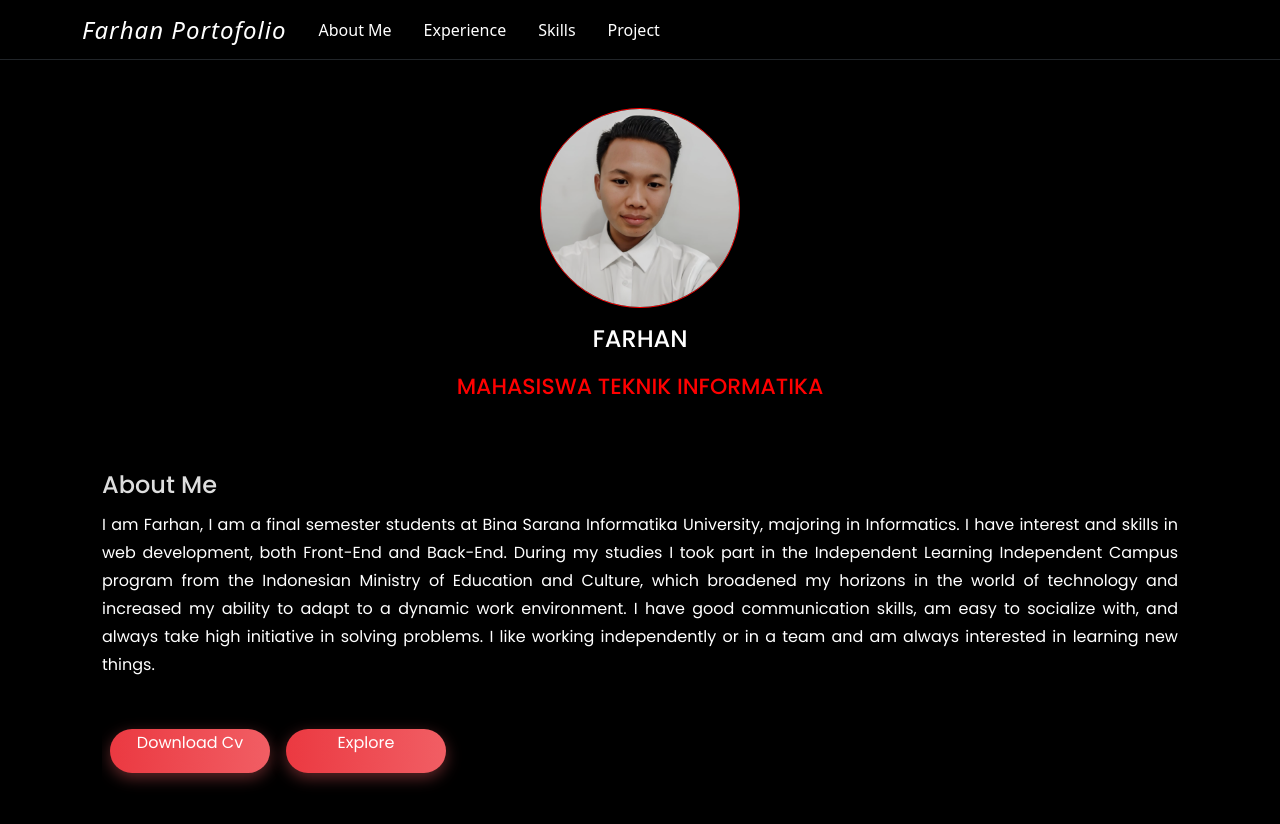
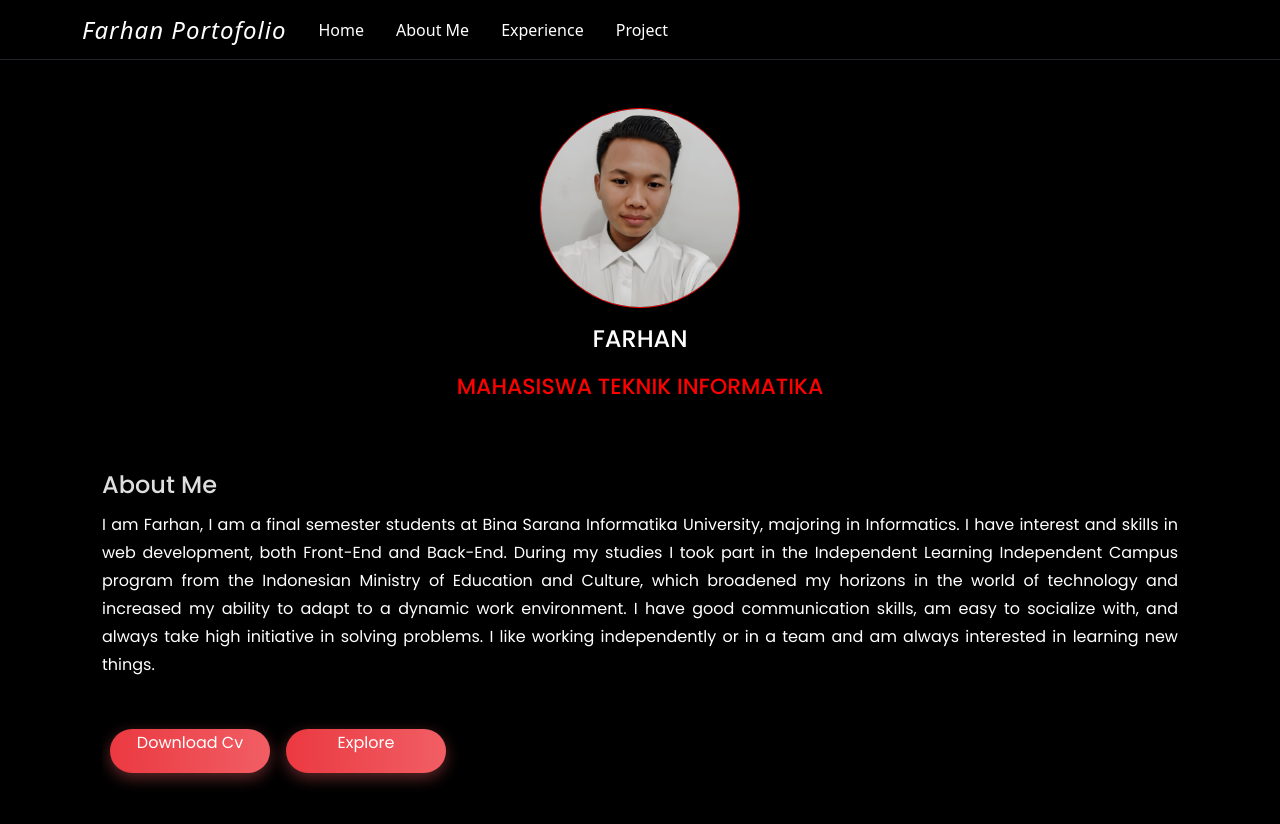
Before and after one commit to FarhannDev/react-my-profile, a React (Vite) app: page / in a window 1280 px wide. Shown: the top 824 px of the page. Built offline with nearby package versions, Linux system fonts and the light colour scheme.

Commit message:
Modified

```diff
--- /dev/null
+++ b/src/layouts/RootLayout.tsx
@@ -0,0 +1,22 @@
+import React from 'react';
+import { Outlet } from 'react-router-dom';
+import { Container } from 'react-bootstrap';
+import TopNavigation from '../components/shared/TopNavigation';
+
+const RootLayout: React.FC = () => {
+  return (
+    <>
+      <TopNavigation />
+
+      {/* Rendered Content Start */}
+      <main className="main-content">
+        <Container className="main-content-container">
+          <Outlet />
+        </Container>
+      </main>
+      {/* Rendered Content End */}
+    </>
+  );
+};
+
+export default RootLayout;
--- a/src/main.tsx
+++ b/src/main.tsx
@@ -1,51 +1,9 @@
 import * as React from 'react';
 import * as ReactDOM from 'react-dom/client';
-import { createBrowserRouter, RouterProvider } from 'react-router-dom';
-import Root from './routes/root.tsx';
-import Contact from './routes/contact.tsx';
-import ErrorPage from './components/shared/error-page.tsx';
-import Home from './routes/home.tsx';
-
+import { RouterProvider } from 'react-router-dom';
+import router from './routes';
 import './styles/index.css';
 import 'bootstrap/dist/css/bootstrap.min.css';
-import Experience from './routes/Experience.tsx';
-
-const router = createBrowserRouter(
-  [
-    {
-      path: '/',
-      element: <Root />,
-      errorElement: <ErrorPage />,
-      children: [
-        {
-          index: true,
-          element: <Home />,
-        },
-        {
-          path: '/experience',
-          element: <Experience />,
-        },
-        {
-          path: '/contact',
-          element: <Contact />,
-        },
-        {
-          path: '/project',
-          element: <div>Halaman Project</div>,
-        },
-        {
-          path: '/project/:id/read',
-          element: <div>Halaman Project Detail</div>,
-        },
-      ],
-    },
-  ],
-  {
-    future: {
-      v7_normalizeFormMethod: true,
-    },
-  }
-);
 
 ReactDOM.createRoot(document.getElementById('root')!).render(
   <React.StrictMode>
--- a/src/models/Certificate.ts
+++ b/src/models/Certificate.ts
@@ -1,4 +1,4 @@
-interface Certificate {
+export interface Certificate {
   idSertifikat: string | null;
   title: string;
   image: string;
--- a/src/models/Education.ts
+++ b/src/models/Education.ts
@@ -1,4 +1,4 @@
-interface Education {
+export interface Education {
   title: string;
   studyName: string;
   startDate: string;
--- a/src/models/MenuList.ts
+++ b/src/models/MenuList.ts
@@ -4,6 +4,10 @@ export interface MenuItem {
 }
 
 const menuListItem: MenuItem[] = [
+  {
+    name: 'Home',
+    links: '/',
+  },
   {
     name: 'About Me',
     links: '/about',
@@ -12,10 +16,7 @@ const menuListItem: MenuItem[] = [
     name: 'Experience',
     links: '/experience',
   },
-  {
-    name: 'Skills',
-    links: '/skills',
-  },
+
   {
     name: 'Project',
     links: '/project',
--- a/src/routes/Experience.tsx
+++ /dev/null
@@ -1,7 +0,0 @@
-const Experience = () => (
-  <>
-    <h1>Experience</h1>
-  </>
-);
-
-export default Experience;
--- a/src/routes/contact.tsx
+++ /dev/null
@@ -1,14 +0,0 @@
-import { Link } from 'react-router-dom';
-
-const Contact = () => {
-  return (
-    <>
-      <div>Halaman Contact</div>;
-      <Link to={'/'} className="btn btn-danger rounded">
-        Kembali Ke halaman utama
-      </Link>
-    </>
-  );
-};
-
-export default Contact;
--- /dev/null
+++ b/src/routes/index.tsx
@@ -0,0 +1,20 @@
+import { createBrowserRouter } from 'react-router-dom';
+import RootLayout from '../layouts/RootLayout';
+import ErrorPage from '../components/shared/error-page';
+import Home from '../pages/Home';
+
+const router = createBrowserRouter([
+  {
+    path: '/',
+    element: <RootLayout />,
+    errorElement: <ErrorPage />,
+    children: [
+      {
+        index: true,
+        element: <Home />,
+      },
+    ],
+  },
+]);
+
+export default router;
--- a/src/routes/root.tsx
+++ /dev/null
@@ -1,17 +0,0 @@
-import { Outlet } from 'react-router-dom';
-import TopNavigation from '../components/shared/TopNavigation';
-import { Container } from 'react-bootstrap';
-
-const Root = () => (
-  <>
-    <TopNavigation />
-
-    <main className="main-content">
-      <Container className="main-content-container">
-        <Outlet />
-      </Container>
-    </main>
-  </>
-);
-
-export default Root;
```
Also changed, not shown: src/pages/Experience.tsx (added), src/pages/Home.tsx (renamed from src/routes/home.tsx).
